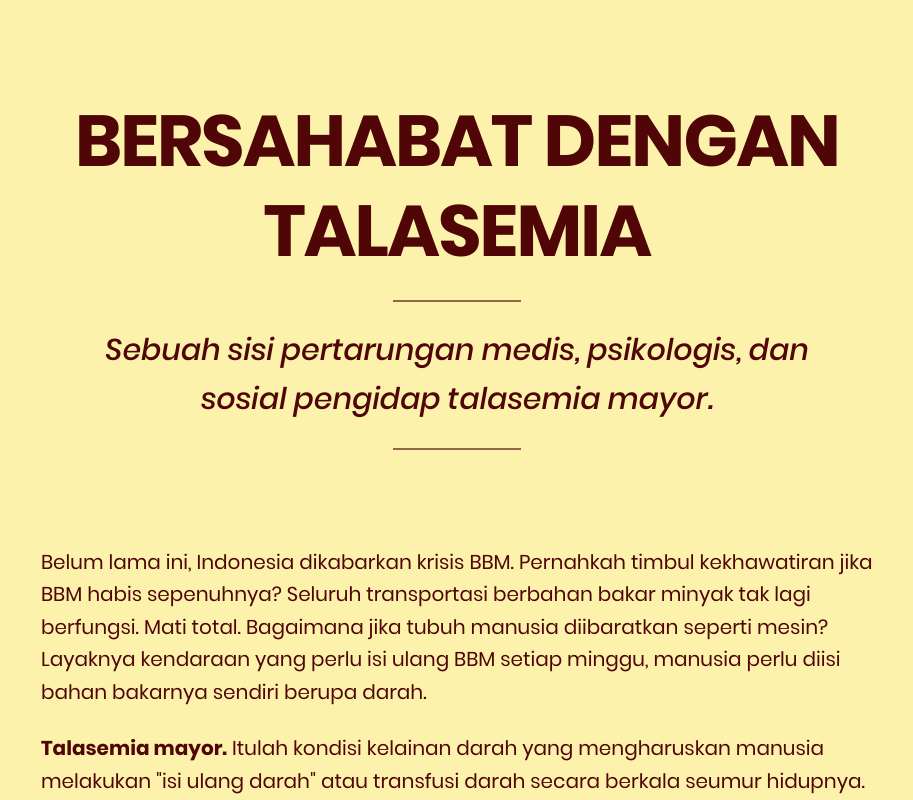
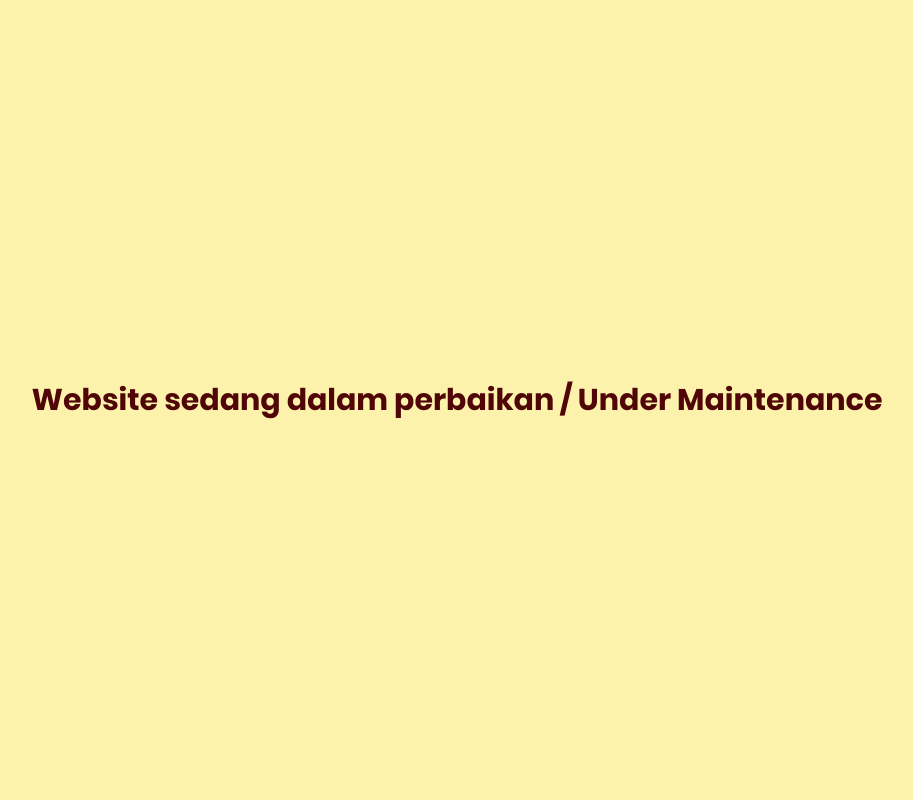
Before and after one commit to fabiyeen/talasemia-article, a Next.js app: page / in a window 1280 px wide. Shown: the top 800 px of the page, without its empty margins (183-1096 px from the left). Built offline with nearby package versions, Linux system fonts and the light colour scheme; no server answers.

Commit message:
under maintanance

```diff
--- a/src/app/page.tsx
+++ b/src/app/page.tsx
@@ -5,6 +5,13 @@ import ViewCounter from "@/components/ViewCounter";
 import ScrollToTop from "@/components/ScrollToTop";
 
 export default function Home() {
+  // TEMPORARY MAINTENANCE SCREEN
+  return (
+    <div className="flex h-screen w-full items-center justify-center bg-[#fdf2ac] text-[#500606]">
+      <h1 className="text-3xl font-bold font-poppins">Website sedang dalam perbaikan / Under Maintenance</h1>
+    </div>
+  );
+
   const carouselImages = [
     { src: "/images/1.jpg", alt: "Potret 1" },
     { src: "/images/2.jpg", alt: "Potret 2" },
```
